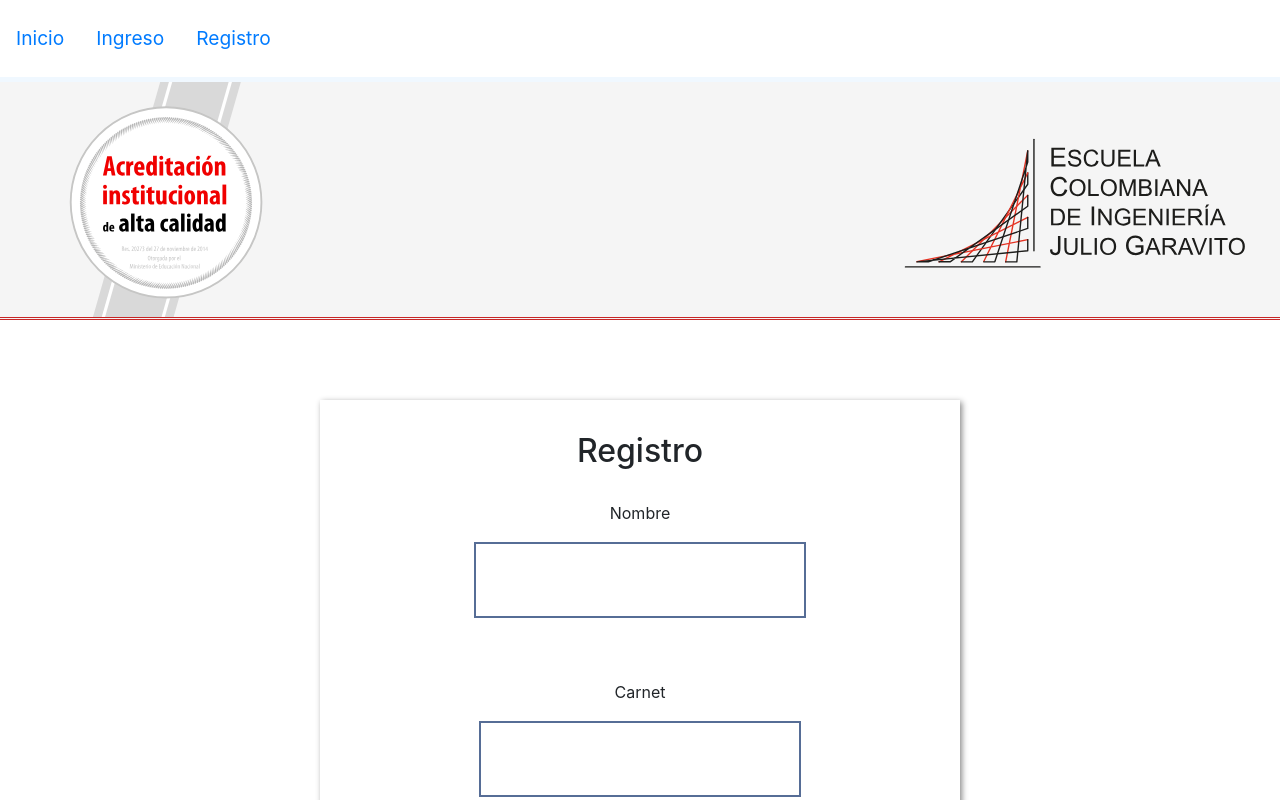
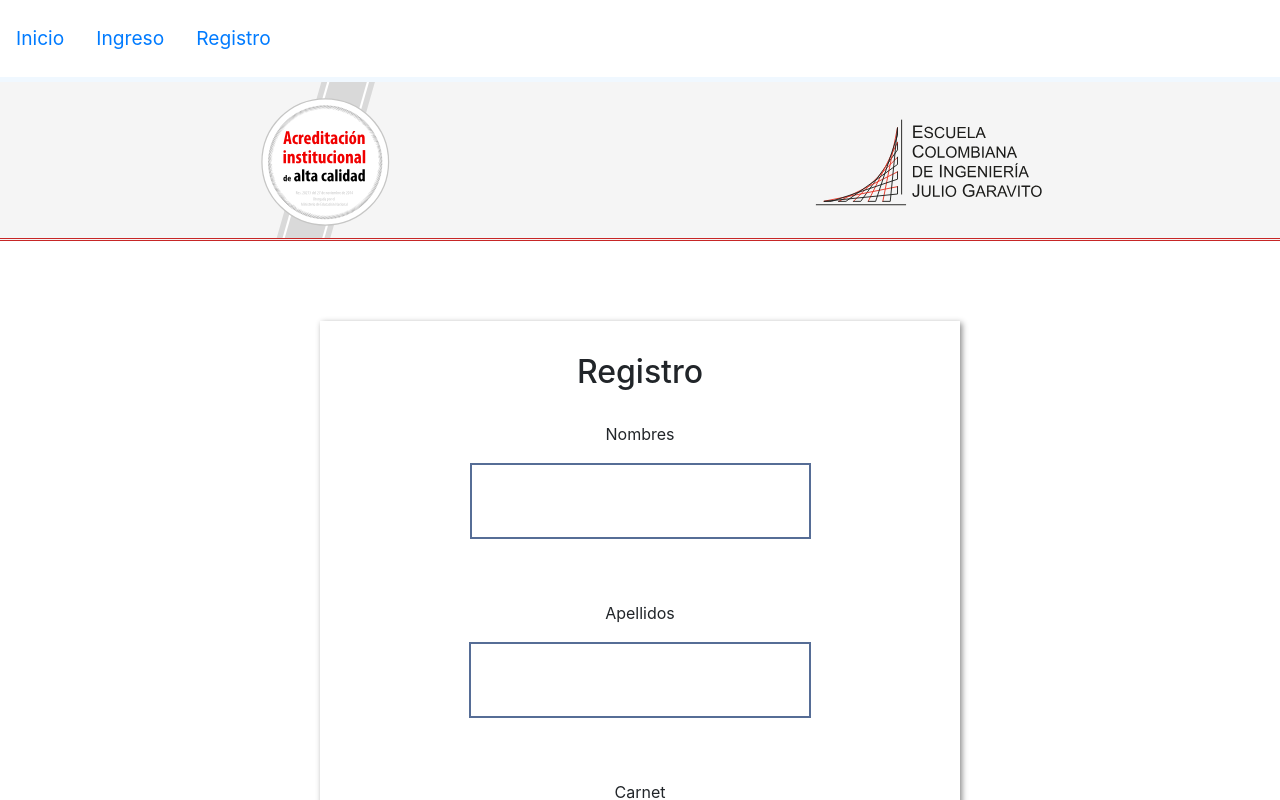
Before and after one commit to GonzalezPerezCO/WebApp-Frontend, a React (Create React App) app: page /signup in a window 1280 px wide. Shown: the top 800 px of the page. Built offline with nearby package versions, Linux system fonts and the light colour scheme.

Commit message:
changes for better auth handling

```diff
--- a/src/App.css
+++ b/src/App.css
@@ -5,7 +5,6 @@
 
 .App-logo {
   height: auto;
-  width: 100%;
 }
 
 .App-header {
@@ -155,11 +154,16 @@ h2 {
 }
 
 .select-field {
-  padding: 20px 25px;
+  padding: 15px 25px;
   box-sizing: border-box;
   border: 2px solid #ccc;
   border-radius: 5px;
   margin-top: 20px;
+}
+
+.options label {
+  display: inline-block;
+  padding: 0rem 1rem 1rem 1rem;
 }
 
 .table-hour {
--- a/src/Components/Header.js
+++ b/src/Components/Header.js
@@ -7,10 +7,9 @@ function Header() {
 
     return (
       <Fragment>
-        {/* token exits && isvalid ? <SignedIn /> : <SignedOut /> */}
         { localStorage.getItem('jwt') ? <SignedIn /> : <SignedOut /> }
         <header className="App-header">
-          <img src={logo} className="App-logo" alt="logo" />
+          <img src={logo} className="App-logo" alt="logo-escuela" />
         </header>
       </Fragment>
     );
--- a/src/Components/ScheduleForm.js
+++ b/src/Components/ScheduleForm.js
@@ -6,7 +6,7 @@ function Schedule({ onSubmit, onChange, info }) {
       <h2>Escoger horario</h2>
       <form className="inputs">
         <div className="select-field">
-          <div >
+          <div className="options">
             <label>
               Primer día
               <select className="dia" name="day" value={info.day} onChange={onChange}>
@@ -37,7 +37,7 @@ function Schedule({ onSubmit, onChange, info }) {
             </button>
         </div>
         <div className="select-field">
-          <div>
+          <div className="options">
             <label>
               Segundo día
               <select className="dia" name="day" value={info.day} onChange={onChange}>
@@ -68,7 +68,7 @@ function Schedule({ onSubmit, onChange, info }) {
           </button>
         </div>
         <div className="select-field">
-          <div>
+          <div className="options">
             <label>
               Tercer día
               <select className="dia" name="day" value={info.day} onChange={onChange}>
--- a/src/Components/SignupForm.js
+++ b/src/Components/SignupForm.js
@@ -8,8 +8,15 @@ function SignupForm({onSubmit, onChange, user}) {
         <form className="inputs" >
           <div className="input-field">
             <label>
-                Nombre
-              <input className="input-b" type="text" name="name" value={user.name} onChange={onChange} />
+                Nombres
+              <input className="input-b" type="text" name="fname" value={user.fname} onChange={onChange} />
+              <p className="input-p"></p>
+            </label>
+          </div>
+          <div className="input-field">
+            <label>
+                Apellidos
+              <input className="input-b" type="text" name="lname" value={user.lname} onChange={onChange} />
               <p className="input-p"></p>
             </label>
           </div>
--- a/src/Containers/Login.js
+++ b/src/Containers/Login.js
@@ -29,12 +29,12 @@ class Login extends React.Component {
   }
 
   handleSubmit = () => {
-    //const authUser = this.state.user;
-    const url = `https://randomuser.me/api/?results=1&inc=login&noinfo`
-    axios.get(url)
+    const authUser = this.state.user;
+    const url = `http://estudiantes.is.escuelaing.edu.co/deportes/api/public/login`
+    axios.post(url, authUser)
     .then(response => {
       console.log(response.data);
-	    //localStorage.setItem('jwt', response.data.token);
+	    localStorage.setItem('jwt', response.data.idToken);
       swal("Bienvenido!", "Ingreso exitoso", "success");
 	    this.setState({
         redirect: true,
--- a/src/Containers/Quota.js
+++ b/src/Containers/Quota.js
@@ -15,7 +15,8 @@ class Quota extends React.Component {
     }
 
     componentDidMount() {
-        axios.get(`http://localhost:8080/api`)
+        const url = `http://estudiantes.is.escuelaing.edu.co/deportes/api/public/cupos`;
+        axios.get(url)
         .then(response => {
             const hours = response.data;
             this.setState({
--- a/src/Containers/Schedule.js
+++ b/src/Containers/Schedule.js
@@ -8,11 +8,20 @@ class Schedule extends React.Component {
     super(props);
 
     this.state = {
+      auth: false,
       info: {
         hour: 9,
         day: 'lunes',
+        email: ''
       }
     };
+  }
+
+  validateLogin = () => {
+    /* decode jwt to get access to id & email
+       if  localStorage has item 'jwt' then auth = true
+       this.setState({ email: jwtdecoded.email })
+    */
   }
 
   handleChange = event => {
@@ -24,12 +33,12 @@ class Schedule extends React.Component {
     this.setState({
       info
     });
-  };
+  }
 
   handleSubmit = () => {
-    //const newDay = this.state.info;
-    const url = `https://randomuser.me/api/?results=1&inc=dob&noinfo`;
-    axios.get(url )
+    const newDay = this.state.info;
+    const url = `http://estudiantes.is.escuelaing.edu.co/deportes/api/public/horario`;
+    axios.post(url, newDay)
       .then(response => {
         console.log(response.data);
         swal("Listo!", "Agregado exitosamente", "success");
@@ -41,15 +50,16 @@ class Schedule extends React.Component {
           icon: "error"
         });
       });
-  };
+  }
 
   render() {
     return (
-      <ScheduleForm
+      this.state.auth ?
+      (<Redirect to="/login" />) :
+      (<ScheduleForm
         onSubmit={this.handleSubmit}
         onChange={this.handleChange}
-        info={this.state.info}
-      />
+        info={this.state.info} />)
     );
   }
 }
--- a/src/Containers/Signout.js
+++ b/src/Containers/Signout.js
@@ -2,10 +2,6 @@ import React from 'react';
 import { Redirect } from 'react-router-dom';
 
 class Signout extends React.Component {
-  constructor(props) {
-    super(props);
-
-  }
 
   componentDidMount() {
     localStorage.removeItem('jwt');
--- a/src/Containers/Signup.js
+++ b/src/Containers/Signup.js
@@ -12,7 +12,8 @@ class Signup extends React.Component {
       error: null,
       redirect: false,
       user: {
-        name: '',
+        fname: '',
+        lname: '',
         carnet: '',
         email: '',
         password: ''
@@ -31,9 +32,9 @@ class Signup extends React.Component {
   }
 
   handleSubmit = () => {
-    //const newUser = this.state.user;
-    const url = `https://randomuser.me/api/?results=1&inc=name,email,login,gender&noinfo`;
-    axios.get(url)
+    const newUser = this.state.user;
+    const url = `http://estudiantes.is.escuelaing.edu.co/deportes/api/public/estudiante`;
+    axios.post(url, newUser)
     .then(response => {
       console.log(response.data);
       swal("Listo!", "Registro realizado con éxito", "success");
```
